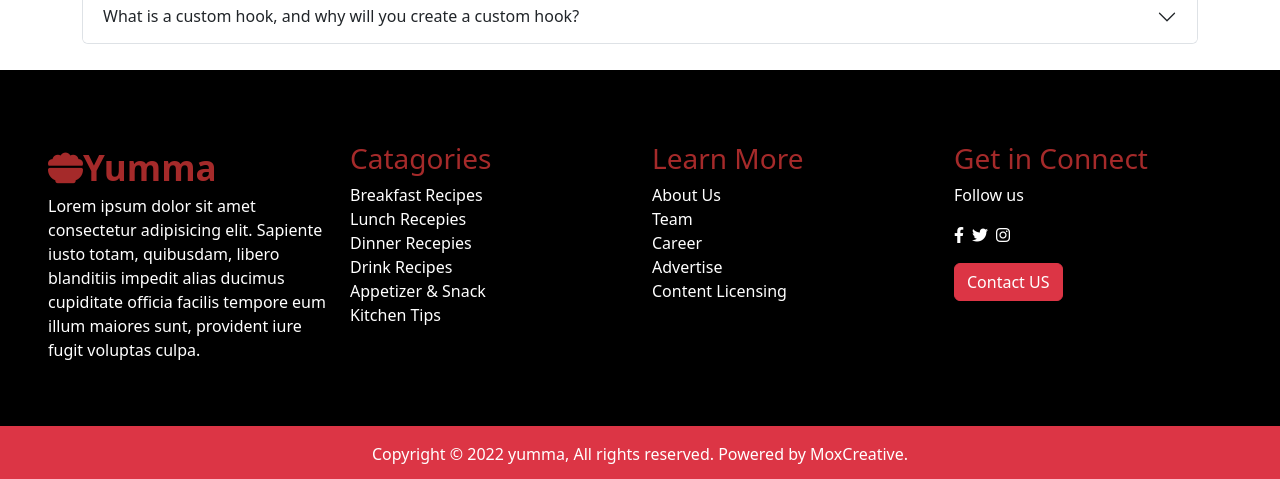
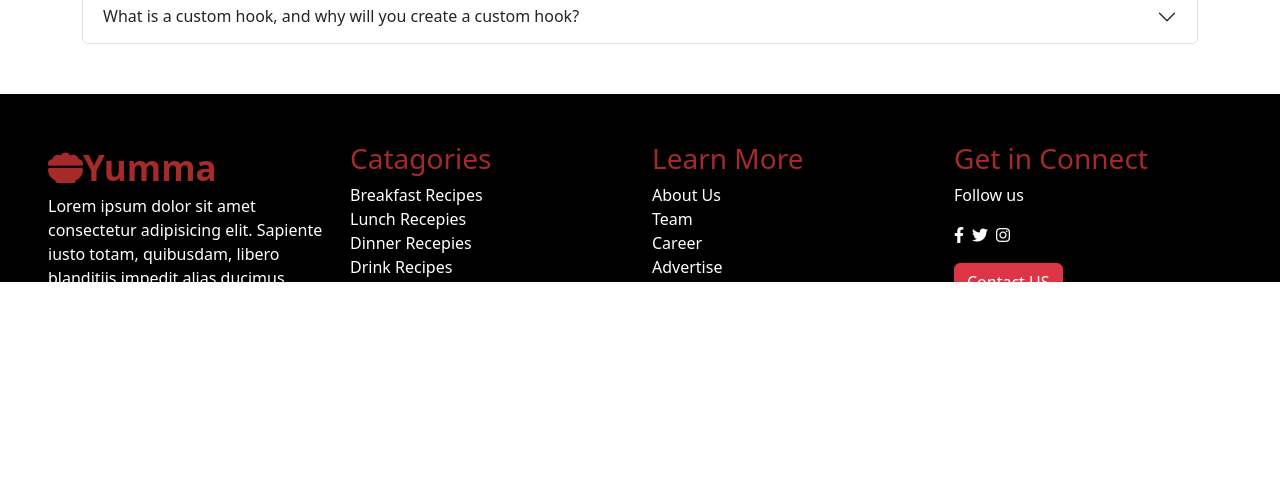
Before and after one commit to Tasniasamia/Assignment_10_client, a React (Vite) app: page /Blog in a window 1280 px wide. Shown: the part 376-855 px from the top of the page. After the commit the page ends 800 px from the top, so only its background shows below. Built offline with nearby package versions, Linux system fonts and the light colour scheme; no server answers.

Commit message:
footercorrection

```diff
--- a/src/Component/Layout/Home_layout/Home_layout.jsx
+++ b/src/Component/Layout/Home_layout/Home_layout.jsx
@@ -11,7 +11,7 @@ const Home_layout = () => {
     const loadingbtn=useNavigation();
     return (
 
-       <div >
+       <div style={{overflowX:"hidden"}}>
         <Header></Header>
         {/* <div id="carouselExampleDark" className="carousel carousel-dark slide" data-bs-ride="carousel">
   <div className="carousel-indicators">
--- a/src/Component/Pages/Shared/Footer/Footer.jsx
+++ b/src/Component/Pages/Shared/Footer/Footer.jsx
@@ -3,7 +3,7 @@ import Button from 'react-bootstrap/Button';
 const Footer = () => {
     return (
         <div style={{marginTop:"50px",marginBottom:"-200px"}}>
-            <div style={{background:"black"}}>
+            <div style={{background:"black"}}className='mx-auto overflow-hidden'>
             <div className='row row-cols-1 row-cols-md-4 g-4 p-5 text-white   '>
                 <div className='col'>
                     <div style={{color:"brown",fontSize:"35px",fontWeight:"bold"}}><i className="fa-solid fa-bowl-food"></i>Yumma</div>
```
